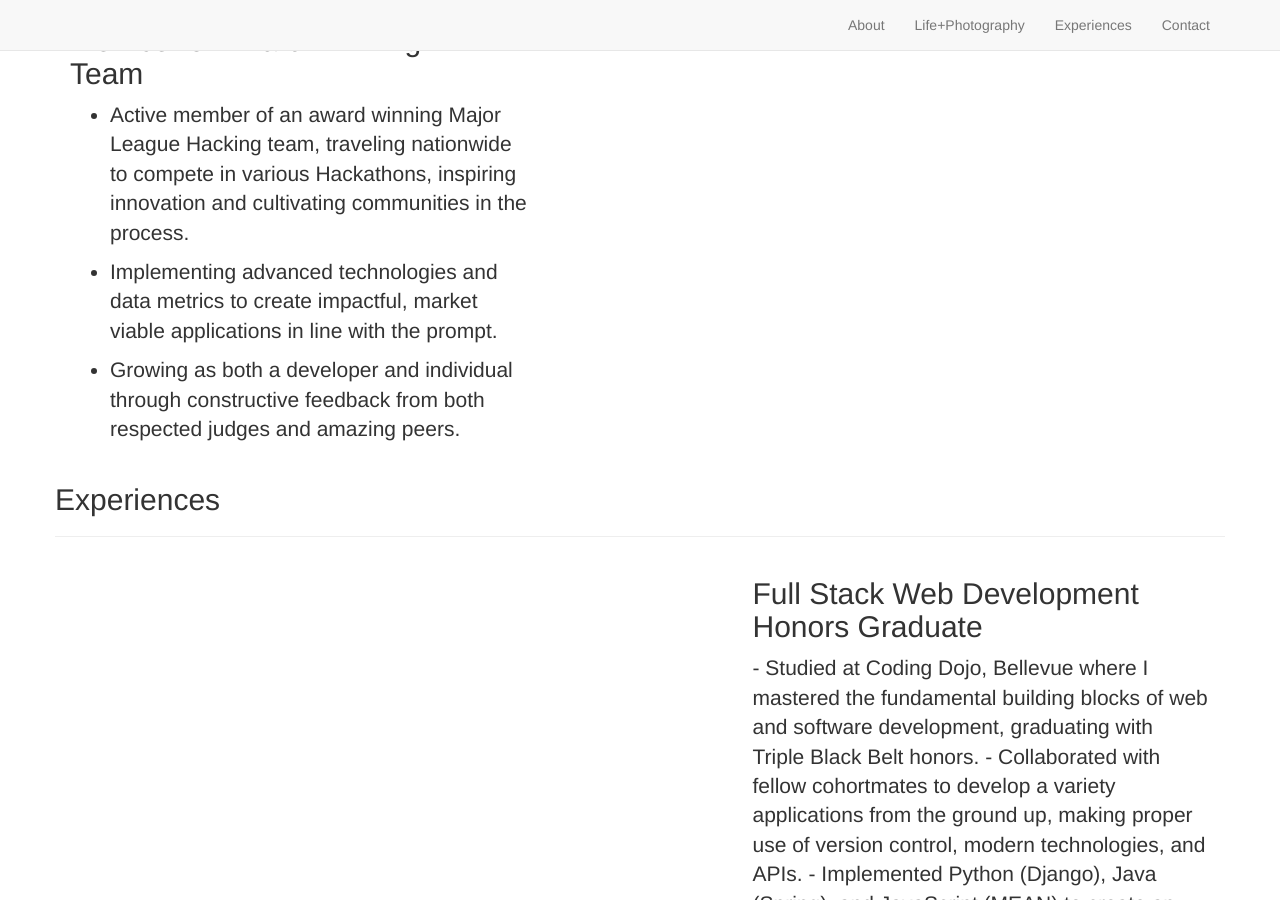
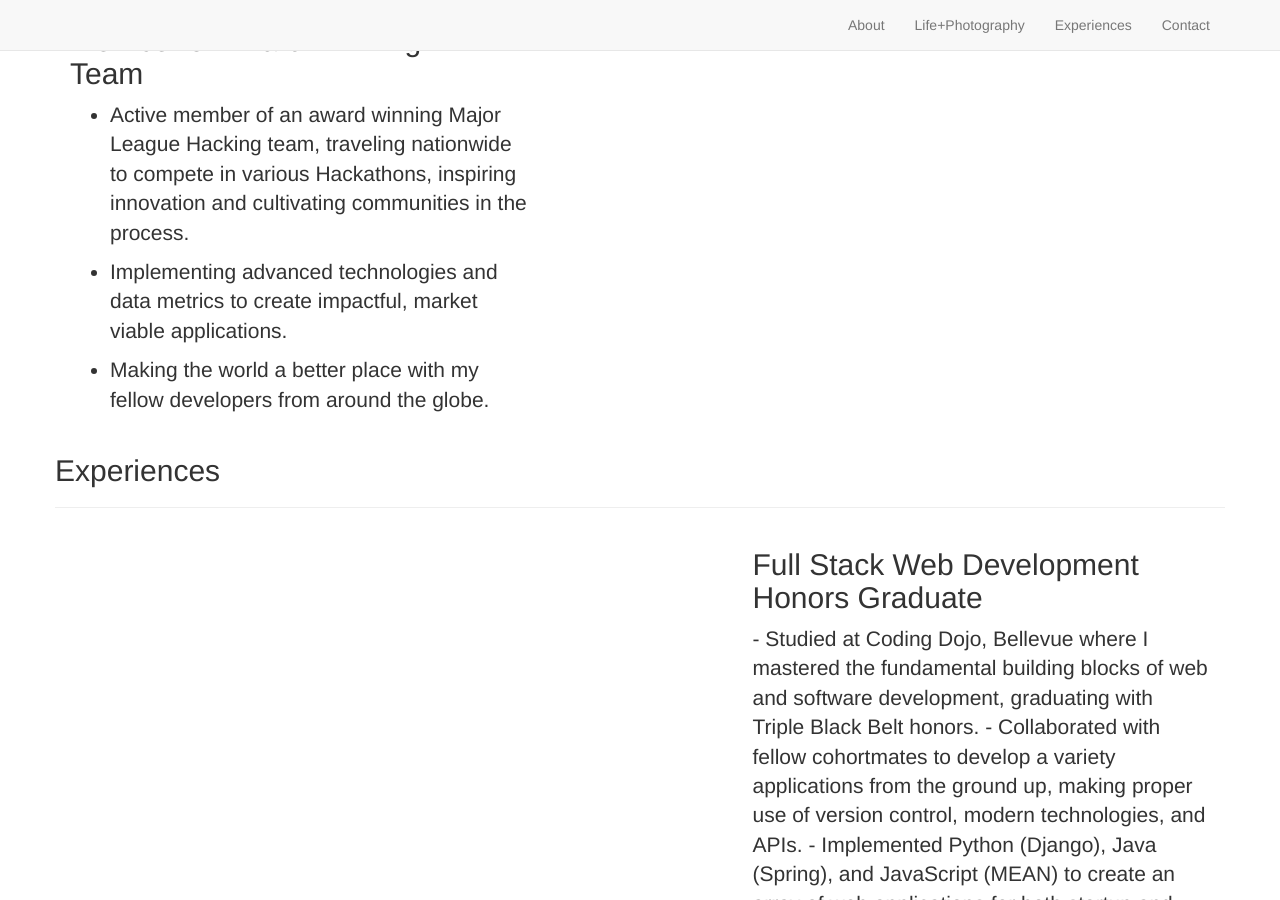
Before and after one commit to jawang94/jawang94.github.io, a Jekyll site: the page built from _posts/2000-1-1-exp.markdown, in a window 1280 px wide and 900 px high, scrolled down 1446 px. Built offline with Jekyll 4.4.1, drawn with Linux system fonts in a browser that asks for light colours; nearby versions of some CDN libraries; library files that are not in the unit come from our copies.

Commit message:
Experience update FIN

```diff
--- a/_posts/2000-1-1-exp.markdown
+++ b/_posts/2000-1-1-exp.markdown
@@ -8,6 +8,6 @@ description: |
 
 - Active member of an award winning Major League Hacking team, traveling nationwide to compete in various Hackathons, inspiring innovation and cultivating communities in the process.
 
-- Implementing advanced technologies and data metrics to create impactful, market viable applications in line with the prompt.
+- Implementing advanced technologies and data metrics to create impactful, market viable applications.
 
-- Growing as both a developer and individual through constructive feedback from both respected judges and amazing peers.
+- Making the world a better place with my fellow developers from around the globe.
```
